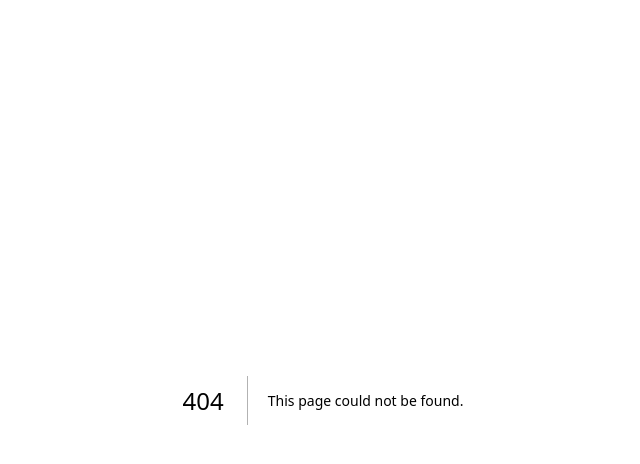
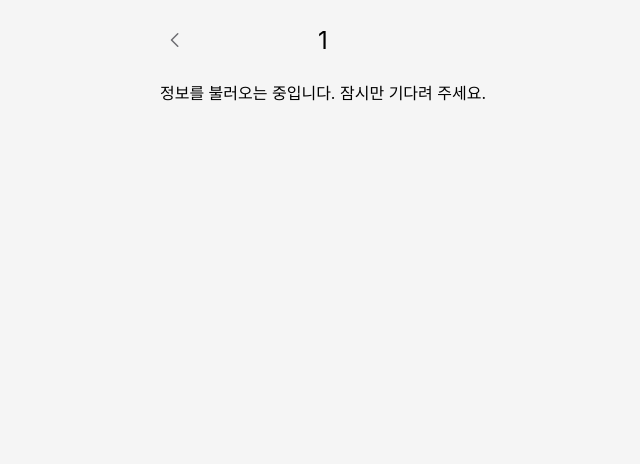
Before and after one commit to KNU-s/subway_Web, a Next.js app: page /line/1 in a window 1280 px wide. Before the commit this address had no page. Shown: the top 464 px of the page, without its empty margins (317-957 px from the left). Built offline with nearby package versions, Linux system fonts and the light colour scheme; no server answers.

Commit message:
feat: LineDetailPage의 URL 쿼리를 LineName으로 설정 및 해당 페이지 구현

```diff
--- a/pages/index.tsx
+++ b/pages/index.tsx
@@ -2,13 +2,13 @@ import { Header } from '@/components/Header';
 import { LineList } from '@/components/LineList';
 import { getLineInfo } from '@/services/stationInfo';
 import { Line } from '@/types/line';
-import { GetServerSideProps } from 'next';
+import { GetStaticProps } from 'next';
 
 type HomePageProps = {
   lineInfo: Line[];
 };
 
-export const getServerSideProps: GetServerSideProps = async () => {
+export const getStaticProps: GetStaticProps = async () => {
   try {
     const lineInfo = await getLineInfo();
     return { props: { lineInfo: lineInfo } };
@@ -21,7 +21,7 @@ export const getServerSideProps: GetServerSideProps = async () => {
 const HomePage = ({ lineInfo }: HomePageProps) => {
   return (
     <div className="home">
-      <Header />
+      <Header title="노선" />
       <LineList lineInfo={lineInfo} />
     </div>
   );
--- /dev/null
+++ b/pages/line/[lineName].tsx
@@ -0,0 +1,55 @@
+import { Header } from '@/components/Header';
+import useWebSocket from '@/hooks/useWebSocket';
+import { getLineInfo } from '@/services/stationInfo';
+import { Line } from '@/types/line';
+import { Train } from '@/types/train';
+import { GetStaticPaths, GetStaticProps } from 'next';
+import { useRouter } from 'next/router';
+import { useEffect, useState } from 'react';
+
+type LineDetailPageProps = {
+  lineInfo: Line[];
+};
+
+export const getStaticPaths: GetStaticPaths = () => {
+  return {
+    paths: [],
+    fallback: true,
+  };
+};
+
+export const getStaticProps: GetStaticProps = async ({ params }) => {
+  try {
+    const lineInfo = await getLineInfo();
+    return { props: { lineInfo: lineInfo } };
+  } catch (error) {
+    console.error('Error fetching line info:', error);
+    return { props: { lineInfo: [] } };
+  }
+};
+
+const LineDetailPage = ({ lineInfo }: LineDetailPageProps) => {
+  const router = useRouter();
+  const [lineName, setLineName] = useState<string | null>(null);
+  const [trainList, setTrainList] = useState<Train[]>([]);
+  const [message, loading] = useWebSocket(lineName || '');
+
+  useEffect(() => {
+    if (typeof router.query.lineName === 'string') {
+      setLineName(router.query.lineName);
+    }
+  }, [router]);
+
+  return (
+    <div className="line-detail">
+      {lineName ? (
+        <Header title={lineName} showBackButton />
+      ) : (
+        <Header title="상세 노선" showBackButton />
+      )}
+      {loading && '정보를 불러오는 중입니다. 잠시만 기다려 주세요.'}
+    </div>
+  );
+};
+
+export default LineDetailPage;
```
